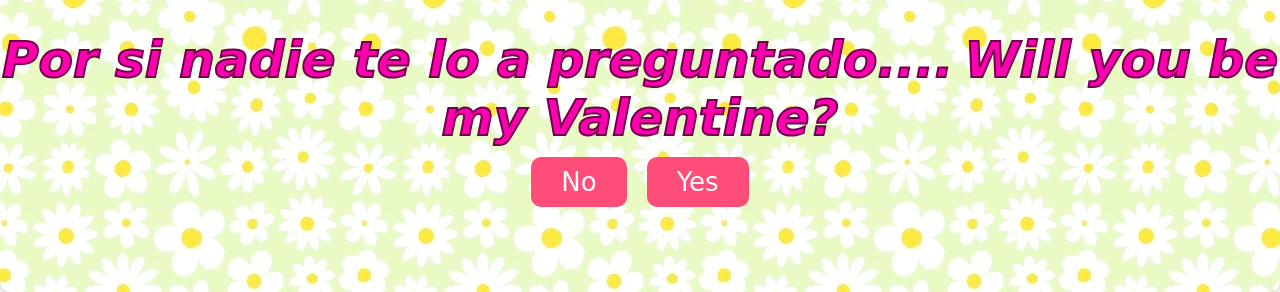
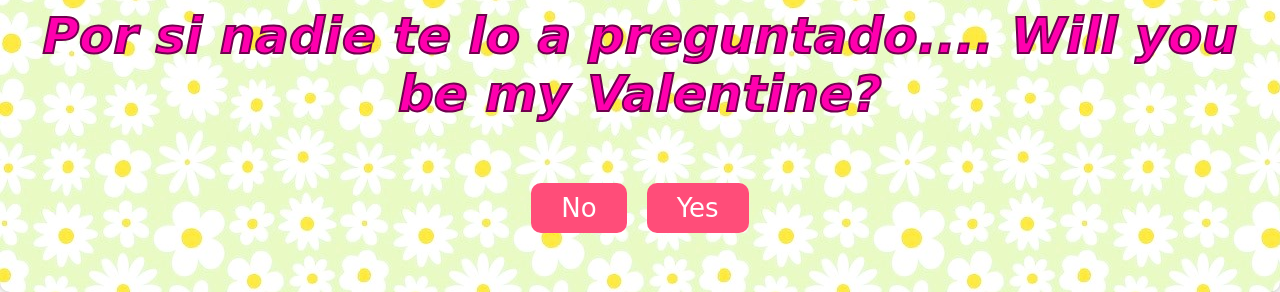
Before and after one commit to Satekk/Cushu, a plain HTML site: page index.html in a window 1280 px wide. Shown: the part 508-800 px from the top of the page. Drawn offline with Linux system fonts and the light colour scheme.

Commit message:
Update index.html

```diff
--- a/index.html
+++ b/index.html
@@ -13,8 +13,7 @@
         <div class="Mainprompt">
             <img class="image" src="images/catflower.jpg"></img>
             <h1 class="hh" id="name">Hey beautiful Puddinsito!</h1>
-            <p1 class="pp" id="question">Por si nadie te lo a preguntado....</p1>
-            <p2 class="pp" id="question">Will you be my Valentine?</p2>
+            <p class="pp" id="question">Por si nadie te lo a preguntado.... Will you be my Valentine?</p>
             <div class="buttons">
                 <button id="no-button" onclick="showMessage('No')">No</button>
                 <button onclick="showMessage('Yes')" id="yesButton">Yes</button>
```
